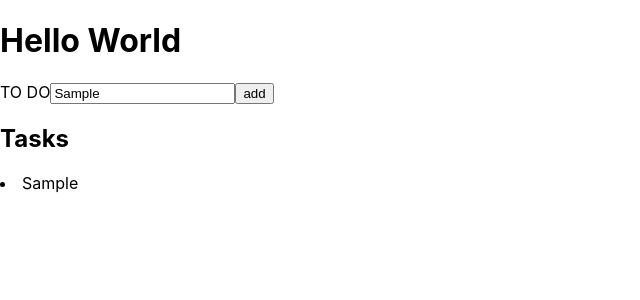
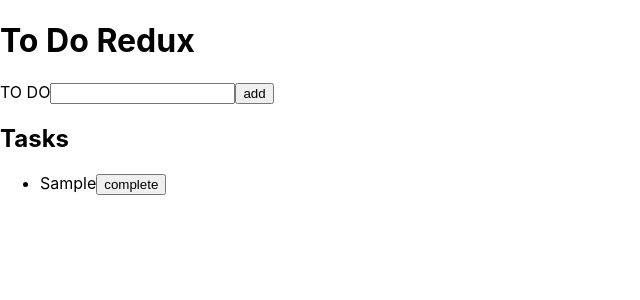
Before and after one commit to jasonawise/todo-redux, a React (Create React App) app: page / in a window 1280 px wide. Both pictures are taken after typing "Sample" into the empty fields and a click on the button "add". Shown: the top 300 px of the page, without its empty margins (0-640 px from the left). Built offline with nearby package versions, Linux system fonts and the light colour scheme.

Commit message:
adding complete button

```diff
--- a/src/AddToDo.js
+++ b/src/AddToDo.js
@@ -3,7 +3,7 @@ import { connect } from 'react-redux'
 import PropTypes from 'prop-types'
 import { addToDo } from './actions'
 
-const AddToDo = props => {
+const AddToDo = ({ addToDo }) => {
    const [ newToDo, setNewToDo ] = useState( `` )
 
    const handleChange = ( e ) => {
@@ -11,7 +11,11 @@ const AddToDo = props => {
    }
 
    const handleAddToDo = ( ) => {
-      props.addToDo( newToDo )
+      //  @todo need to add validation if error
+      if ( newToDo !== `` ) {
+         addToDo( newToDo )
+         setNewToDo( `` )
+      }
    }
 
    return (
--- a/src/App.js
+++ b/src/App.js
@@ -7,7 +7,7 @@ import TaskList from './TaskList'
 function App() {
    return (
       <Provider store={configureStore()}>
-         <h1>{`Hello World`}</h1>
+         <h1>{`To Do Redux`}</h1>
          <AddToDo />
          <TaskList />
       </Provider>
--- /dev/null
+++ b/src/Task.js
@@ -0,0 +1,28 @@
+import React from 'react'
+import PropTypes from 'prop-types'
+
+const Task = ({task}) => {
+   const handleComplete = ( e ) => {
+      console.log( e.target.id )
+   }
+
+   return (
+      <li>
+         {task}
+         <button
+            type="button"
+            onClick={handleComplete}
+            id={task}
+         >
+            {`complete`}
+         </button>
+      </li>
+
+   )
+}
+
+Task.propTypes = {
+   task: PropTypes.string.isRequired
+}
+
+export default Task
--- a/src/TaskList.js
+++ b/src/TaskList.js
@@ -1,6 +1,7 @@
 import React from 'react'
 import PropTypes from 'prop-types'
 import { connect } from 'react-redux'
+import Task from './Task'
 
 const TaskList = ({ tasks }) => {
    return (
@@ -8,15 +9,18 @@ const TaskList = ({ tasks }) => {
          <h2>{`Tasks`}</h2>
          {
             tasks.length === 0 &&
-           <p>{`No Tasks`}</p>
+            <ul>
+               <li>{`No Tasks Added Yet`}</li>
+            </ul>
          }
-         {
-            tasks.map( task => {
+         <ul>
+            {tasks.map( task => {
                return (
-                  <li>{task}</li>
+                  <Task task={task} key={task} />
                )
             })
-         }
+            }
+         </ul>
       </div>
    )
 }
```
